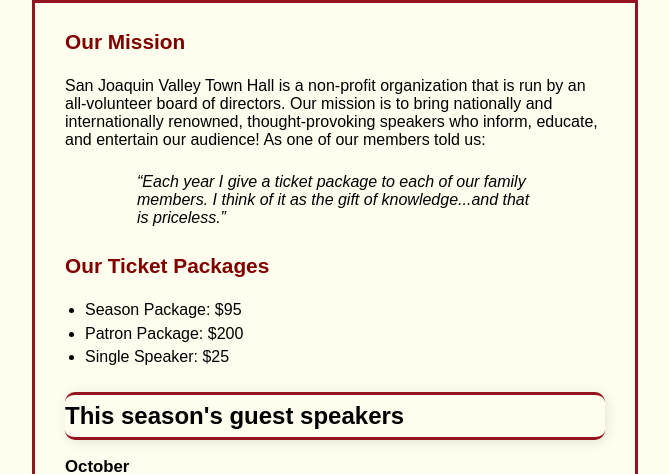
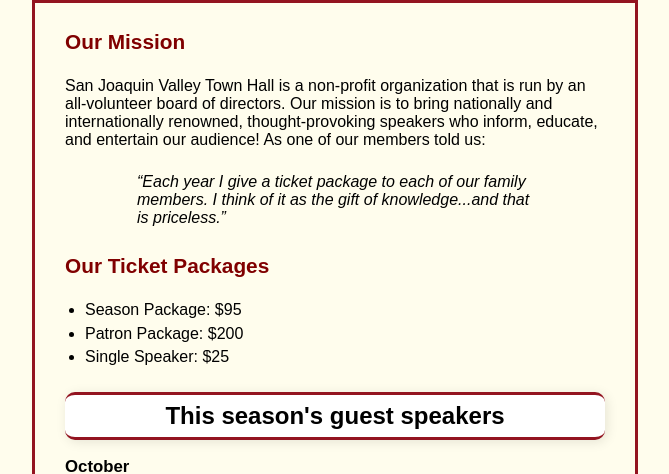
Before and after one commit to AlexisPaulino/A07, a plain HTML site: page index.html in a window 1280 px wide. Shown: the part 256-730 px from the top of the page, without its empty margins (305-974 px from the left). Drawn offline with Linux system fonts and the light colour scheme.

```diff
--- a/styles/c5_main.css
+++ b/styles/c5_main.css
@@ -37,6 +37,8 @@
     border-bottom: 3px solid #931420;
     border-radius: 10px;
     box-shadow: 2px 2px 12px rgba(0, 0, 0, 0.1);
+    background-color: #fff;
+    text-align: center;
 }
 
 main h2 {
```
